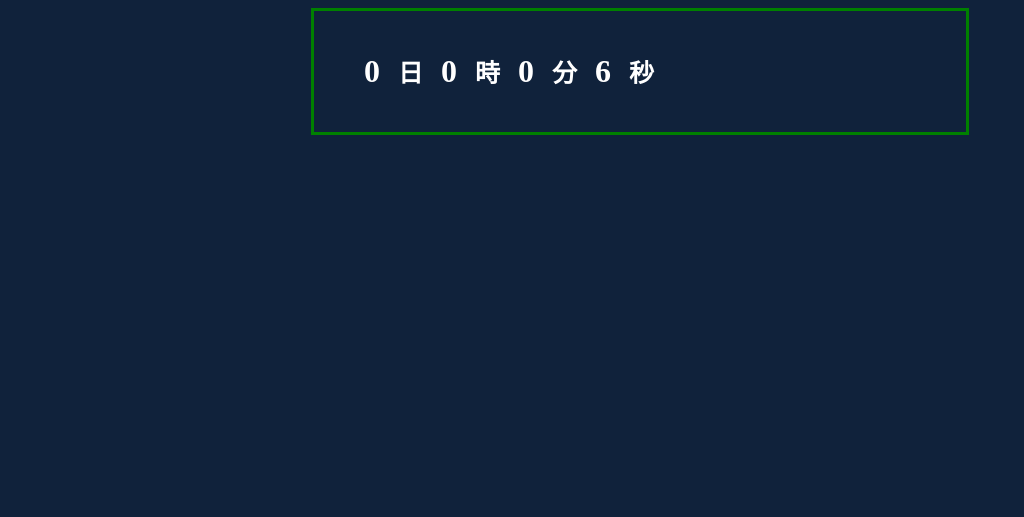
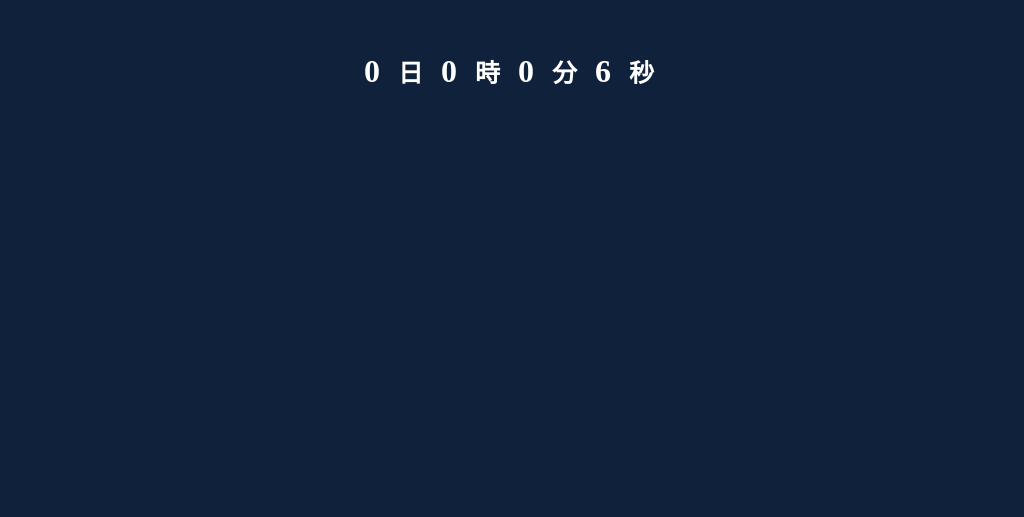
Before and after one commit to RakuQwQ/Time_measure, a plain HTML site: page index.html in a window 1280 px wide. Shown: the part 283-800 px from the top of the page, without its empty margins (0-1024 px from the left). Drawn offline with Linux system fonts and the light colour scheme; a web font is replaced by a local one.

Commit message:
Update style.css

```diff
--- a/style.css
+++ b/style.css
@@ -21,7 +21,7 @@ li {
 .clock {
   margin: auto;
   width: 50%;
-  border: 3px solid green;
+  border: 3px solid #10223b;
   padding: 10px;
   font-size: xx-large;
   font-weight: bolder;
```
